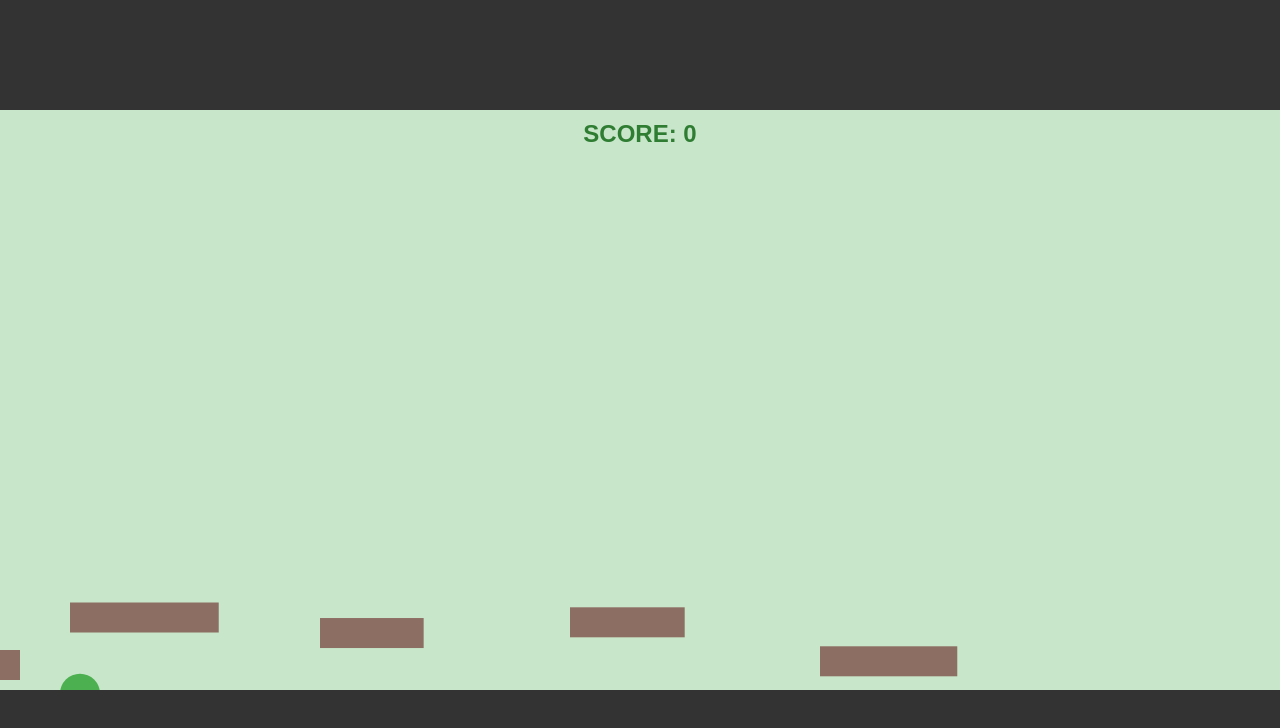
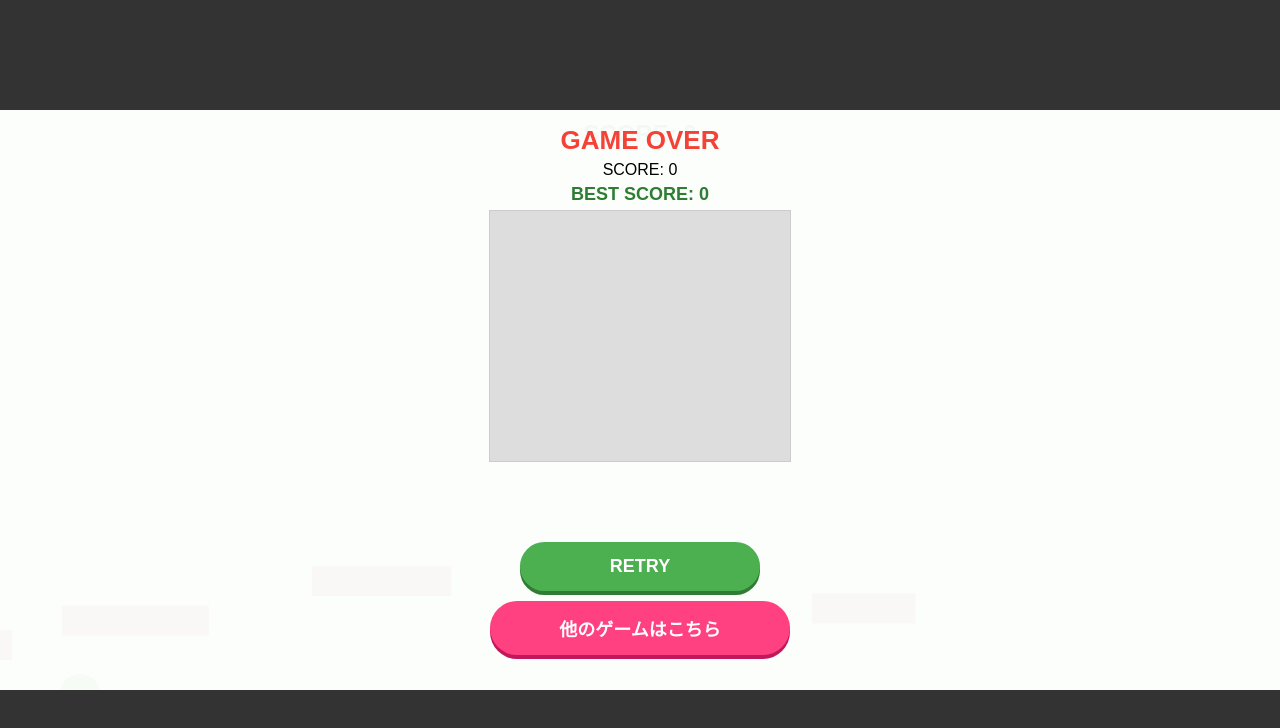
Before and after one commit to saaaachi/Jump-Slime, a plain HTML site: page index.html in a window 1280 px wide. Both pictures are taken after a click on the button "START". Drawn offline with Linux system fonts and the light colour scheme.

Commit message:
Update index.html

```diff
--- a/index.html
+++ b/index.html
@@ -5,66 +5,121 @@
     <meta name="viewport" content="width=device-width, initial-scale=1.0, maximum-scale=1.0, user-scalable=no">
     <title>Jump Slime Pro</title>
     <style>
-        body { margin: 0; overflow: hidden; background: #e8f5e9; font-family: sans-serif; touch-action: none; }
-        /* 広告エリア：窓(iframe)を表示する場所 */
-        #ad-top, #ad-bottom { position: fixed; left: 0; width: 100%; height: 110px; background: #333; z-index: 100; display: flex; align-items: center; justify-content: center; overflow: hidden; }
-        #ad-top { top: 0; }
-        #ad-bottom { bottom: 0; }
-        iframe { border: none; width: 100%; height: 110px; }
+        /* 画面を上・中・下に完全分離 */
+        body {
+            margin: 0; height: 100vh; display: flex; flex-direction: column;
+            background: #e8f5e9; font-family: sans-serif; overflow: hidden; touch-action: none;
+        }
 
-        canvas { display: block; margin-top: 110px; background: #c8e6c9; }
-        #ui { position: absolute; top: 120px; left: 0; width: 100%; text-align: center; color: #2e7d32; font-size: 24px; font-weight: bold; pointer-events: none; }
-        #startScreen { position: absolute; top: 110px; left: 0; width: 100%; height: calc(100vh - 220px); background: rgba(255,255,255,0.9); display: flex; flex-direction: column; align-items: center; justify-content: center; z-index: 50; }
-        #goButton { padding: 15px 40px; font-size: 24px; background: #4caf50; border: none; border-radius: 50px; color: white; font-weight: bold; cursor: pointer; }
+        /* 上下の広告枠 */
+        #ad-top, #ad-bottom {
+            width: 100%; height: 110px; background: #333;
+            display: flex; align-items: center; justify-content: center; flex-shrink: 0; z-index: 100;
+        }
+        iframe { border: none; width: 100%; height: 100%; }
+
+        /* ゲームエリア */
+        #game-area {
+            flex-grow: 1; position: relative; width: 100%; background: #c8e6c9; overflow: hidden;
+        }
+
+        canvas { display: block; width: 100%; height: 100%; }
+        #ui { position: absolute; top: 10px; width: 100%; text-align: center; color: #2e7d32; font-size: 24px; font-weight: bold; pointer-events: none; z-index: 10; }
+
+        /* メニュー（ゲームオーバー）画面 */
+        #menuScreen {
+            position: absolute; top: 0; left: 0; width: 100%; height: 100%;
+            background: rgba(255,255,255,0.95); display: flex; flex-direction: column;
+            align-items: center; justify-content: flex-start; z-index: 200; padding: 15px 0; box-sizing: border-box;
+        }
+
+        /* 中央広告の檻（被り防止マージン付き） */
+        #ad-middle-container {
+            width: 300px; height: 250px; background: #ddd;
+            display: none; justify-content: center; align-items: center;
+            overflow: hidden; position: relative; flex-shrink: 0;
+            margin-bottom: 40px; /* ボタンとの隙間を確保 */
+            border: 1px solid #ccc;
+        }
+
+        .btn-group {
+            display: flex; flex-direction: column; align-items: center; gap: 10px;
+            flex-shrink: 0; width: 100%; margin-top: auto; padding-bottom: 20px;
+        }
+        .menu-btn { padding: 14px 30px; font-size: 18px; border: none; border-radius: 50px; color: white; font-weight: bold; cursor: pointer; text-decoration: none; width: 240px; text-align: center; }
+        #goButton { background: #4caf50; box-shadow: 0 4px #2e7d32; }
+        .link-btn { background: #ff4081; box-shadow: 0 4px #c2185b; }
+        .best-info { color: #2e7d32; font-size: 18px; font-weight: bold; margin: 5px 0; }
     </style>
 </head>
 <body>
+    <div id="ad-top"><iframe src="ad.html"></iframe></div>
 
-    <div id="ad-top"><iframe id="frame-top" src="ad.html"></iframe></div>
-    <div id="ad-bottom"><iframe id="frame-bottom" src="ad.html"></iframe></div>
+    <div id="game-area">
+        <div id="ui">SCORE: 0</div>
 
-    <div id="startScreen">
-        <h1 style="color:#2e7d32;">JUMP SLIME PRO</h1>
-        <button id="goButton">START</button>
-        <p>BEST: <span id="best-ui">0</span></p>
+        <div id="menuScreen">
+            <div style="text-align:center;">
+                <h1 id="menuTitle" style="color:#2e7d32; margin:0; font-size: 26px;">JUMP SLIME PRO</h1>
+                <p id="menuMsg" style="margin:5px 0;">足場を飛び移れ！</p>
+                <div class="best-info">BEST SCORE: <span id="best-ui">0</span></div>
+            </div>
+
+            <div id="ad-middle-container">
+                <script src="https://adm.shinobi.jp/s/1e6de436ea850948e238e975a93767eb"></script>
+            </div>
+
+            <div class="btn-group" id="btnGroup">
+                <button id="goButton" class="menu-btn">START</button>
+                <a href="https://saaaachi.github.io/Namber-Order/" class="menu-btn link-btn">他のゲームはこちら</a>
+            </div>
+        </div>
+        <canvas id="gameCanvas"></canvas>
     </div>
 
-    <div id="ui">SCORE: 0</div>
-    <canvas id="gameCanvas"></canvas>
+    <div id="ad-bottom"><iframe src="ad.html"></iframe></div>
 
     <script>
-        const canvas = document.getElementById("gameCanvas");
-        const ctx = canvas.getContext("2d");
-        const ui = document.getElementById("ui");
-        const startScreen = document.getElementById("startScreen");
-        const bestUi = document.getElementById("best-ui");
+        const canvas = document.getElementById("gameCanvas"),
+              ctx = canvas.getContext("2d"),
+              ui = document.getElementById("ui"),
+              menuScreen = document.getElementById("menuScreen"),
+              menuTitle = document.getElementById("menuTitle"),
+              menuMsg = document.getElementById("menuMsg"),
+              bestUi = document.getElementById("best-ui"),
+              goButton = document.getElementById("goButton"),
+              adMid = document.getElementById("ad-middle-container"),
+              btnGroup = document.getElementById("btnGroup");
 
-        canvas.width = window.innerWidth;
-        canvas.height = window.innerHeight - 220;
-
-        let score = 0;
-        let bestScore = localStorage.getItem("jump_slime_best") || 0;
-        let gameActive = false;
+        let score = 0, bestScore = localStorage.getItem("jump_slime_best") || 0, gameActive = false;
         let slime = { x: 80, y: 0, vy: 0, size: 20, jump: -14, gravity: 0.7 };
         let platforms = [];
-        bestUi.innerText = bestScore;
+
+        function resize() {
+            canvas.width = canvas.offsetWidth;
+            canvas.height = canvas.offsetHeight;
+        }
+        window.onload = () => { resize(); bestUi.innerText = bestScore; adMid.style.display = "none"; };
+        window.onresize = resize;
 
         function createPlatform(x) {
-            return { x: x, y: canvas.height - 30 - Math.random() * 60, w: 100 + Math.random() * 50 };
+            return { x: x, y: canvas.height - 50 - Math.random() * 100, w: 100 + Math.random() * 50 };
         }
 
-        document.getElementById("goButton").onclick = () => {
-            startScreen.style.display = "none";
+        goButton.onclick = () => {
+            menuScreen.style.display = "none";
+            adMid.style.display = "none";
             gameActive = true;
             score = 0;
-            platforms = [ {x: 50, y: canvas.height - 40, w: 150} ];
+            ui.innerText = "SCORE: 0";
+            platforms = [ {x: 50, y: canvas.height - 60, w: 150} ];
             for(let i=1; i<5; i++) platforms.push(createPlatform(i * 250));
             slime.y = platforms[0].y - slime.size;
             slime.vy = 0;
             update();
         };
 
-        window.addEventListener("pointerdown", () => {
+        window.addEventListener("pointerdown", (e) => {
             if(gameActive && slime.vy === 0) slime.vy = slime.jump;
         });
 
@@ -80,10 +135,14 @@
                 p.x -= moveSpeed;
                 ctx.fillStyle = "#8d6e63";
                 ctx.fillRect(p.x, p.y, p.w, 30);
-                if (slime.vy > 0 && slime.x + 10 > p.x && slime.x - 10 < p.x + p.w && slime.y + slime.size > p.y && slime.y + slime.size < p.y + 30) {
+
+                // 着地判定
+                if (slime.vy > 0 && slime.x + 10 > p.x && slime.x - 10 < p.x + p.w && slime.y + slime.size > p.y && slime.y + slime.size < p.y + 20) {
                     slime.y = p.y - slime.size;
                     slime.vy = 0;
                 }
+
+                // 画面外に出たら新しい足場
                 if (p.x + p.w < 0) {
                     platforms.splice(i, 1);
                     let lastP = platforms[platforms.length - 1];
@@ -92,10 +151,15 @@
                     ui.innerText = "SCORE: " + score;
                 }
             }
+
             ctx.fillStyle = "#4caf50";
             ctx.beginPath(); ctx.arc(slime.x, slime.y, slime.size, 0, Math.PI * 2); ctx.fill();
-            if (slime.y > canvas.height) gameOver();
-            else requestAnimationFrame(update);
+
+            if (slime.y > canvas.height) {
+                gameOver();
+            } else {
+                requestAnimationFrame(update);
+            }
         }
 
         function gameOver() {
@@ -103,23 +167,29 @@
             if(score > bestScore) {
                 bestScore = score;
                 localStorage.setItem("jump_slime_best", bestScore);
+                bestUi.innerText = bestScore;
             }
-            alert("GAME OVER! SCORE: " + score);
-            location.reload();
+            menuTitle.innerText = "GAME OVER";
+            menuTitle.style.color = "#f44336";
+            menuMsg.innerText = "SCORE: " + score;
+            goButton.innerText = "RETRY";
+
+            btnGroup.style.opacity = "0";
+            btnGroup.style.pointerEvents = "none";
+            adMid.style.display = "flex";
+            menuScreen.style.display = "flex";
+
+            setTimeout(() => {
+                btnGroup.style.opacity = "1";
+                btnGroup.style.pointerEvents = "auto";
+            }, 600);
         }
 
-        // 🔥【重要】20.1秒ごとに「窓の中身だけ」を強制リフレッシュ
         setInterval(() => {
-            ["frame-top", "frame-bottom"].forEach(id => {
-                const frame = document.getElementById(id);
-                if (frame) {
-                    // srcを一度空にしてから戻すと、iframeの中だけが再読み込みされる
-                    const currentSrc = frame.src;
-                    frame.src = "about:blank";
-                    setTimeout(() => { frame.src = currentSrc; }, 100);
-                }
+            document.querySelectorAll('iframe').forEach(f => {
+                const s = f.src; f.src = "about:blank"; setTimeout(() => f.src = s, 100);
             });
-        }, 20100);
+        }, 30000);
     </script>
 </body>
 </html>
```
